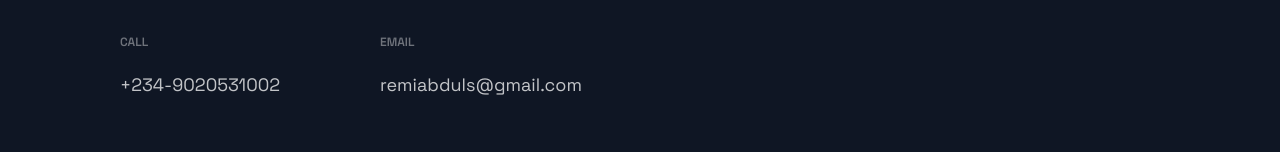
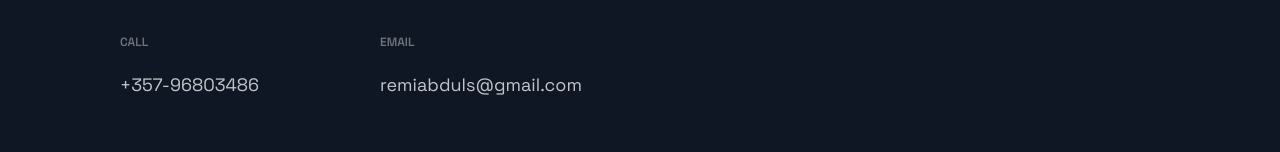
Before and after one commit to remiabduls/portfolio_website, a Next.js app: page / in a window 1280 px wide. Shown: the part 4739-4891 px from the top of the page. Built offline with nearby package versions, Linux system fonts and the light colour scheme.

Commit message:
commit to 'master'

```diff
--- a/src/components/Footer/Footer.js
+++ b/src/components/Footer/Footer.js
@@ -25,7 +25,7 @@ const Footer = () => {
       <LinkList>
         <LinkColumn>
           <LinkTitle>Call</LinkTitle>
-          <LinkItem href="tel: +234-9020531002">+234-9020531002</LinkItem>
+          <LinkItem href="tel: +357-96803486">+357-96803486</LinkItem>
         </LinkColumn>
         <LinkColumn>
           <LinkTitle>Email</LinkTitle>
```
